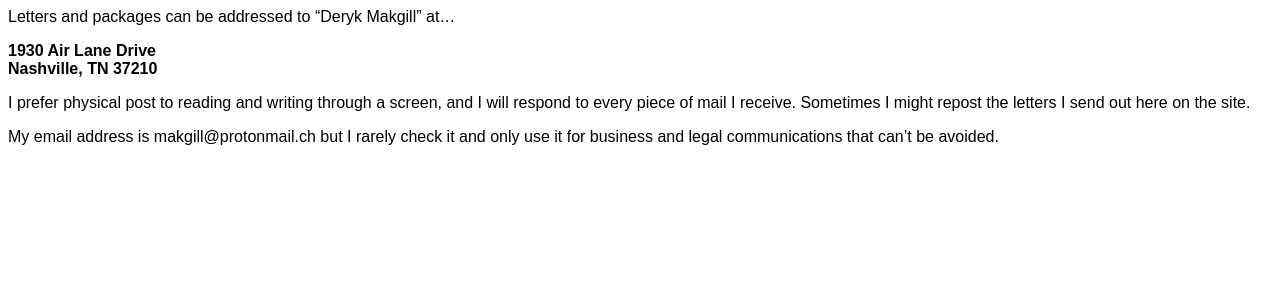
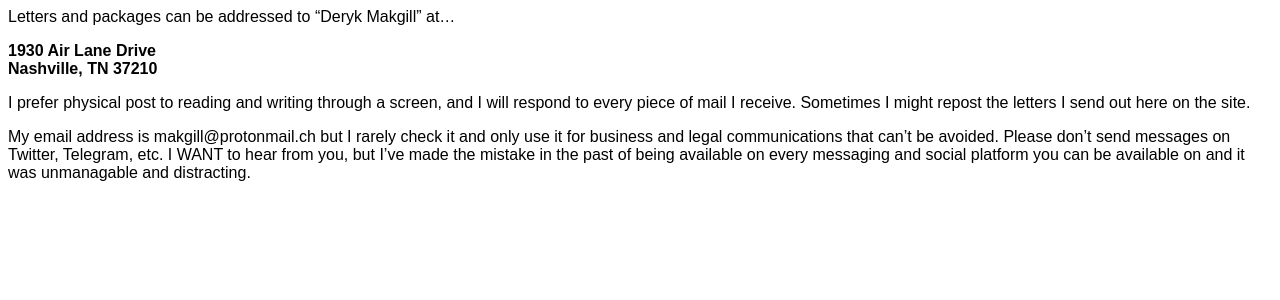
Before and after one commit to 0x000m/old, a Jekyll site: the page built from contact.md, in a window 1280 px wide. Shown: the top 300 px of the page. Built offline with Jekyll 4.4.1, drawn with Linux system fonts in a browser that asks for light colours.

Commit message:
Update contact.md

```diff
--- a/contact.md
+++ b/contact.md
@@ -10,4 +10,4 @@ Letters and packages can be addressed to "Deryk Makgill" at...
 I prefer physical post to reading and writing through a screen, and I will respond to every piece of mail I receive. Sometimes I might repost the letters I
 send out here on the site.
 
-My email address is makgill@protonmail.ch but I rarely check it and only use it for business and legal communications that can't be avoided.
+My email address is makgill@protonmail.ch but I rarely check it and only use it for business and legal communications that can't be avoided. Please don't send messages on Twitter, Telegram, etc. I WANT to hear from you, but I've made the mistake in the past of being available on every messaging and social platform you can be available on and it was unmanagable and distracting.
```
